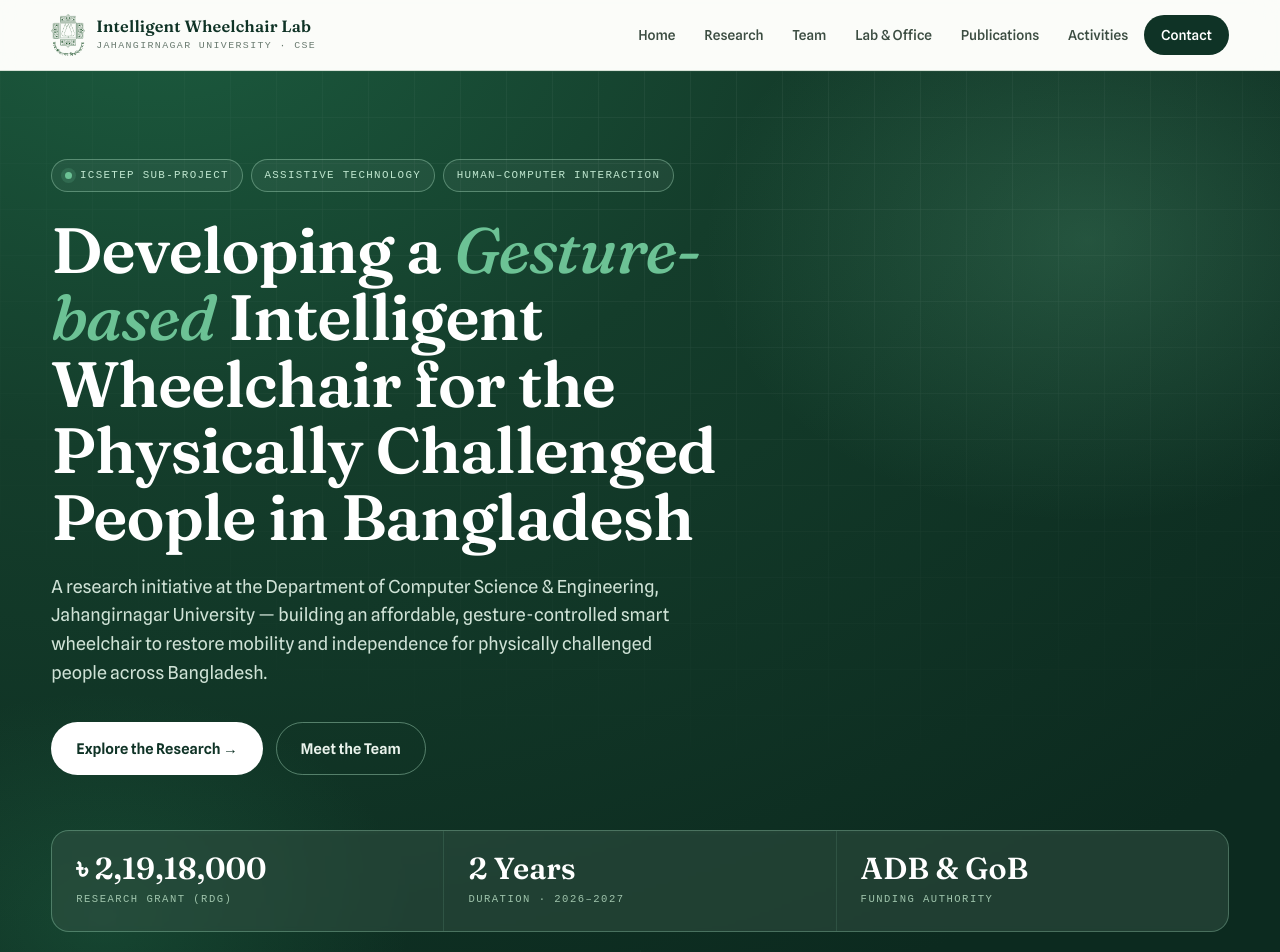
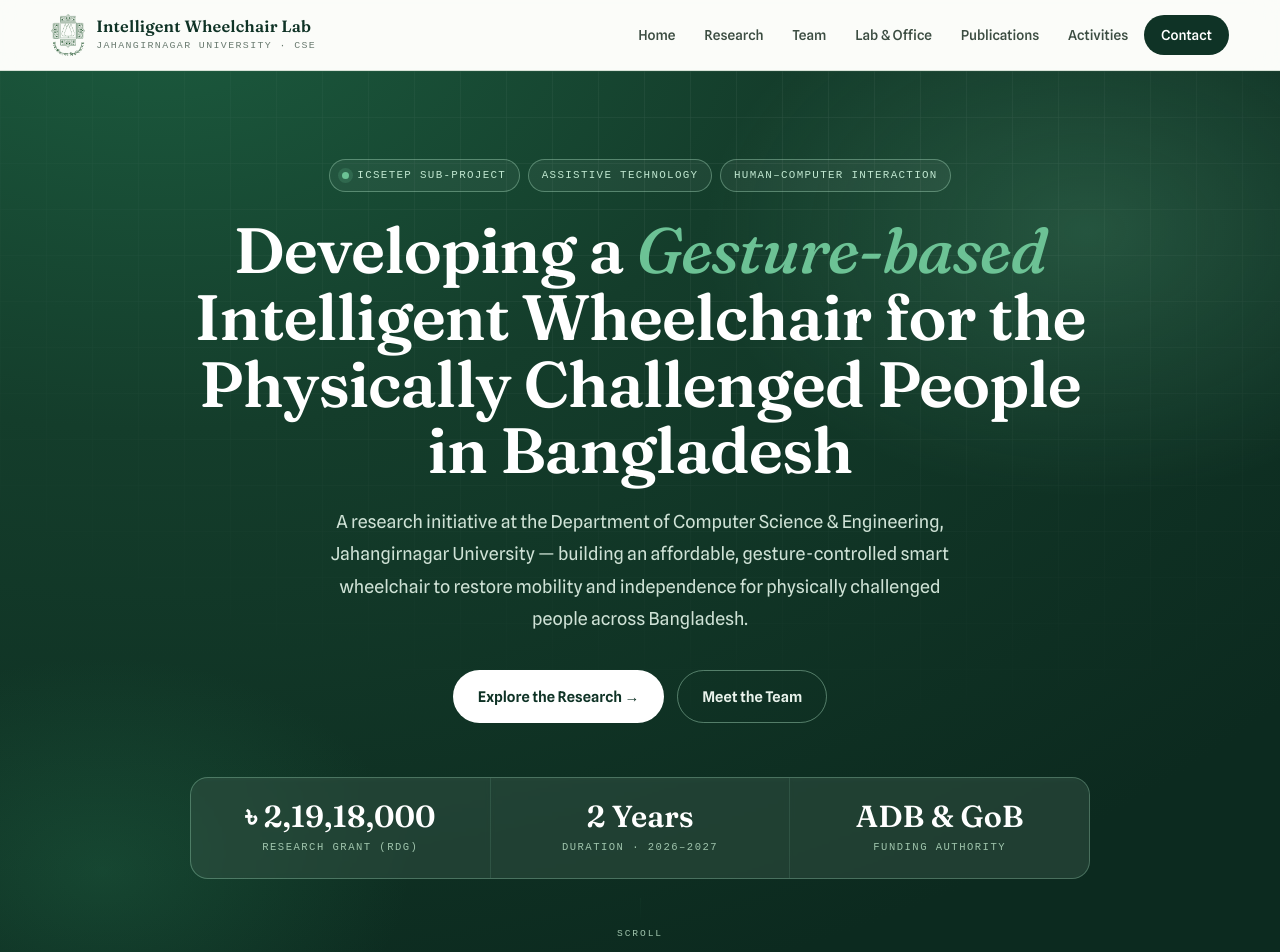
Before and after one commit to mamun390/Smart_Wheelchair, a React (Vite) app: page / in a window 1280 px wide. Shown: the top 952 px of the page. Built offline with nearby package versions, Linux system fonts and the light colour scheme; a web font is replaced by a local one.

Commit message:
css change for the home page

```diff
--- a/src/styles.css
+++ b/src/styles.css
@@ -64,33 +64,318 @@ header.nav.scrolled{box-shadow:0 10px 30px -20px rgba(15,51,38,.5)}
 }
 
 /* ---------- HERO ---------- */
-.hero{position:relative;color:#eaf3ec;background:radial-gradient(120% 120% at 12% -10%,#1c5c3f 0%,#143d2b 42%,#0c2a1f 100%);overflow:hidden;padding:5.5rem 0 5rem}
-.hero::before{content:"";position:absolute;inset:0;background:
-  radial-gradient(50% 50% at 85% 18%,rgba(108,194,149,.22),transparent 60%),
-  radial-gradient(40% 40% at 8% 90%,rgba(46,139,94,.25),transparent 60%);pointer-events:none}
-.hero-grid{position:absolute;inset:0;opacity:.10;background-image:linear-gradient(rgba(255,255,255,.5) 1px,transparent 1px),linear-gradient(90deg,rgba(255,255,255,.5) 1px,transparent 1px);background-size:46px 46px;mask-image:radial-gradient(110% 90% at 60% 10%,#000,transparent 75%)}
-.hero .wrap{position:relative;z-index:2}
-.hero-badges{display:flex;flex-wrap:wrap;gap:.5rem;margin-bottom:1.6rem}
-.chip{display:inline-flex;align-items:center;gap:.5rem;font-family:var(--mono);font-size:.68rem;letter-spacing:.12em;text-transform:uppercase;padding:.42rem .8rem;border:1px solid rgba(169,220,191,.4);border-radius:999px;background:rgba(255,255,255,.05);color:#bfe6cf}
-.chip i{width:7px;height:7px;border-radius:50%;background:var(--mint);box-shadow:0 0 0 4px rgba(108,194,149,.18)}
-.hero h1{font-family:var(--serif);font-weight:600;font-size:clamp(2.1rem,5.1vw,4rem);line-height:1.04;letter-spacing:-.015em;color:#fff;max-width:17ch}
-.hero h1 .accent{color:var(--mint);font-style:italic}
-.hero p.lead{margin-top:1.4rem;max-width:60ch;font-size:clamp(1rem,1.4vw,1.16rem);color:#cfe2d6}
-.hero-actions{margin-top:2.2rem;display:flex;flex-wrap:wrap;gap:.8rem}
-.btn{display:inline-flex;align-items:center;gap:.55rem;font-weight:600;font-size:.92rem;padding:.85rem 1.5rem;border-radius:999px;cursor:pointer;border:1px solid transparent;transition:transform .2s,box-shadow .2s,background .2s,color .2s}
-.btn-primary{background:#fff;color:var(--forest)}
-.btn-primary:hover{transform:translateY(-3px);box-shadow:0 16px 30px -14px rgba(0,0,0,.5)}
-.btn-ghost{border-color:rgba(169,220,191,.45);color:#eaf3ec}
-.btn-ghost:hover{background:rgba(255,255,255,.08);transform:translateY(-3px)}
-.hero-stats{margin-top:3.4rem;display:grid;grid-template-columns:repeat(3,1fr);gap:1px;background:rgba(169,220,191,.22);border:1px solid rgba(169,220,191,.22);border-radius:18px;overflow:hidden}
-.hero-stats .st{background:rgba(8,30,21,.35);padding:1.4rem 1.5rem;backdrop-filter:blur(2px)}
-.hero-stats .st .k{font-family:var(--serif);font-size:clamp(1.3rem,2.4vw,1.9rem);font-weight:600;color:#fff;line-height:1}
-.hero-stats .st .l{font-family:var(--mono);font-size:.66rem;letter-spacing:.14em;text-transform:uppercase;color:#9fc4ac;margin-top:.5rem}
-@media(max-width:720px){.hero-stats{grid-template-columns:1fr}}
-.scroll-hint{position:absolute;bottom:18px;left:50%;transform:translateX(-50%);z-index:3;color:#9fc4ac;font-family:var(--mono);font-size:.6rem;letter-spacing:.2em;text-transform:uppercase;display:flex;flex-direction:column;align-items:center;gap:.4rem}
-.scroll-hint .m{width:1px;height:30px;background:linear-gradient(var(--mint),transparent);animation:scrolldot 1.8s infinite}
-@keyframes scrolldot{0%{opacity:0;transform:translateY(-8px)}40%{opacity:1}100%{opacity:0;transform:translateY(8px)}}
 
+.hero{
+  position:relative;
+  color:#eaf3ec;
+  background:radial-gradient(
+    120% 120% at 12% -10%,
+    #1c5c3f 0%,
+    #143d2b 42%,
+    #0c2a1f 100%
+  );
+  overflow:hidden;
+  padding:5.5rem 0 5rem;
+
+  display:flex;
+  justify-content:center;
+  align-items:center;
+}
+
+.hero::before{
+  content:"";
+  position:absolute;
+  inset:0;
+  background:
+    radial-gradient(
+      50% 50% at 85% 18%,
+      rgba(108,194,149,.22),
+      transparent 60%
+    ),
+    radial-gradient(
+      40% 40% at 8% 90%,
+      rgba(46,139,94,.25),
+      transparent 60%
+    );
+  pointer-events:none;
+}
+
+.hero-grid{
+  position:absolute;
+  inset:0;
+  opacity:.10;
+  background-image:
+    linear-gradient(rgba(255,255,255,.5) 1px, transparent 1px),
+    linear-gradient(90deg, rgba(255,255,255,.5) 1px, transparent 1px);
+  background-size:46px 46px;
+  mask-image:radial-gradient(
+    110% 90% at 60% 10%,
+    #000,
+    transparent 75%
+  );
+}
+
+/* Center container */
+
+.hero .wrap{
+  position:relative;
+  z-index:2;
+
+  width:100%;
+  max-width:1200px;
+
+  margin:0 auto;
+  padding:0 24px;
+
+  display:flex;
+  flex-direction:column;
+  align-items:center;
+  text-align:center;
+}
+
+/* Badges */
+
+.hero-badges{
+  display:flex;
+  flex-wrap:wrap;
+  justify-content:center;
+  gap:.5rem;
+  margin-bottom:1.6rem;
+}
+
+.chip{
+  display:inline-flex;
+  align-items:center;
+  gap:.5rem;
+
+  font-family:var(--mono);
+  font-size:.68rem;
+  letter-spacing:.12em;
+  text-transform:uppercase;
+
+  padding:.42rem .8rem;
+
+  border:1px solid rgba(169,220,191,.4);
+  border-radius:999px;
+
+  background:rgba(255,255,255,.05);
+  color:#bfe6cf;
+}
+
+.chip i{
+  width:7px;
+  height:7px;
+  border-radius:50%;
+  background:var(--mint);
+  box-shadow:0 0 0 4px rgba(108,194,149,.18);
+}
+
+/* Title */
+
+.hero h1{
+  font-family:var(--serif);
+  font-weight:600;
+
+  font-size:clamp(2.1rem,5.1vw,4rem);
+  line-height:1.04;
+  letter-spacing:-.015em;
+
+  color:#fff;
+
+  max-width:22ch;
+  margin:0 auto;
+}
+
+.hero h1 .accent{
+  color:var(--mint);
+  font-style:italic;
+}
+
+/* Description */
+
+.hero p.lead{
+  margin-top:1.4rem;
+  margin-left:auto;
+  margin-right:auto;
+
+  max-width:60ch;
+
+  font-size:clamp(1rem,1.4vw,1.16rem);
+  line-height:1.8;
+
+  color:#cfe2d6;
+}
+
+/* Buttons */
+
+.hero-actions{
+  margin-top:2.2rem;
+
+  display:flex;
+  flex-wrap:wrap;
+  justify-content:center;
+  gap:.8rem;
+}
+
+.btn{
+  display:inline-flex;
+  align-items:center;
+  gap:.55rem;
+
+  font-weight:600;
+  font-size:.92rem;
+
+  padding:.85rem 1.5rem;
+
+  border-radius:999px;
+  cursor:pointer;
+
+  border:1px solid transparent;
+
+  transition:
+    transform .2s,
+    box-shadow .2s,
+    background .2s,
+    color .2s;
+}
+
+.btn-primary{
+  background:#fff;
+  color:var(--forest);
+}
+
+.btn-primary:hover{
+  transform:translateY(-3px);
+  box-shadow:0 16px 30px -14px rgba(0,0,0,.5);
+}
+
+.btn-ghost{
+  border-color:rgba(169,220,191,.45);
+  color:#eaf3ec;
+}
+
+.btn-ghost:hover{
+  background:rgba(255,255,255,.08);
+  transform:translateY(-3px);
+}
+
+/* Stats */
+
+.hero-stats{
+  margin-top:3.4rem;
+
+  width:100%;
+  max-width:900px;
+
+  display:grid;
+  grid-template-columns:repeat(3,1fr);
+
+  gap:1px;
+
+  background:rgba(169,220,191,.22);
+  border:1px solid rgba(169,220,191,.22);
+  border-radius:18px;
+
+  overflow:hidden;
+}
+
+.hero-stats .st{
+  background:rgba(8,30,21,.35);
+  padding:1.4rem 1.5rem;
+  backdrop-filter:blur(2px);
+
+  text-align:center;
+}
+
+.hero-stats .st .k{
+  font-family:var(--serif);
+  font-size:clamp(1.3rem,2.4vw,1.9rem);
+  font-weight:600;
+
+  color:#fff;
+  line-height:1;
+}
+
+.hero-stats .st .l{
+  font-family:var(--mono);
+  font-size:.66rem;
+  letter-spacing:.14em;
+  text-transform:uppercase;
+
+  color:#9fc4ac;
+  margin-top:.5rem;
+}
+
+/* Mobile */
+
+@media (max-width: 768px){
+
+  .hero{
+    padding:4rem 0;
+  }
+
+  .hero h1{
+    max-width:100%;
+    font-size:clamp(2rem,8vw,3.5rem);
+  }
+
+  .hero-stats{
+    grid-template-columns:1fr;
+  }
+
+  .hero-actions{
+    flex-direction:column;
+    width:100%;
+  }
+
+  .hero-actions .btn{
+    justify-content:center;
+  }
+}
+
+/* Scroll Hint */
+
+.scroll-hint{
+  position:absolute;
+  bottom:18px;
+  left:50%;
+  transform:translateX(-50%);
+
+  z-index:3;
+
+  color:#9fc4ac;
+
+  font-family:var(--mono);
+  font-size:.6rem;
+  letter-spacing:.2em;
+  text-transform:uppercase;
+
+  display:flex;
+  flex-direction:column;
+  align-items:center;
+  gap:.4rem;
+}
+
+.scroll-hint .m{
+  width:1px;
+  height:30px;
+  background:linear-gradient(var(--mint), transparent);
+  animation:scrolldot 1.8s infinite;
+}
+
+@keyframes scrolldot{
+  0%{
+    opacity:0;
+    transform:translateY(-8px);
+  }
+  40%{
+    opacity:1;
+  }
+  100%{
+    opacity:0;
+    transform:translateY(8px);
+  }
+}
 /* ---------- SECTION SHELL ---------- */
 .section-pad{padding:5.5rem 0}
 .sec-head{max-width:62ch;margin-bottom:3rem}
```
